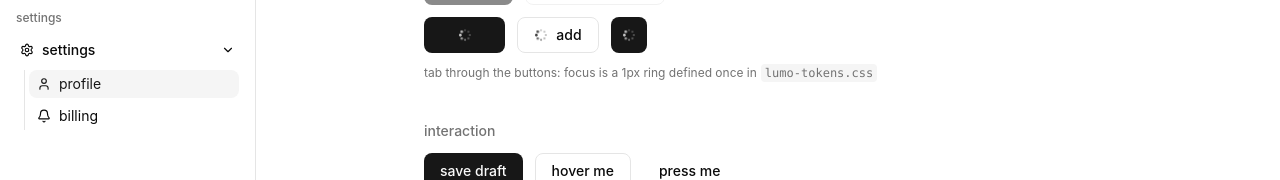
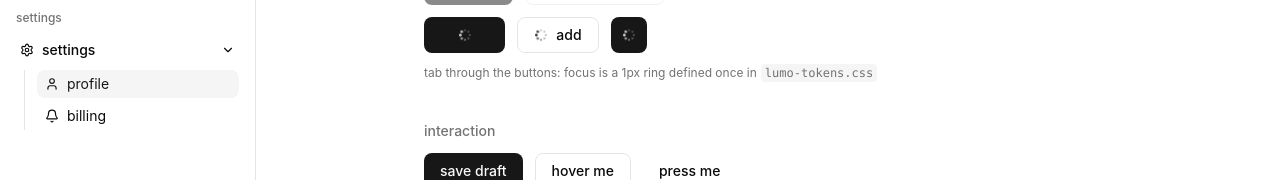
Before and after one commit to linyana/lumo-ui, a React (Vite) app: page / in a window 1280 px wide. Shown: the part 447-627 px from the top of the page. Built offline with nearby package versions, Linux system fonts and the light colour scheme.

Commit message:
style(menu): widen sub-menu horizontal padding
Give the sub list a larger start inset so nested rows read as clearly nested, and stop the compact popover's sub list from being flush with the popup edge.

```diff
--- a/src/components/lumo/Menu/Sub/index.tsx
+++ b/src/components/lumo/Menu/Sub/index.tsx
@@ -56,7 +56,7 @@ export function Sub({
 							<Popover.Title className="px-2 py-1 text-xs font-medium text-muted-foreground">
 								{label}
 							</Popover.Title>
-							<SubList className="ms-0 me-0 border-s-0 ps-0">{children}</SubList>
+							<SubList className="ms-0 me-0 border-s-0 ps-1">{children}</SubList>
 						</Popover.Popup>
 					</Popover.Positioner>
 				</Popover.Portal>
--- a/src/components/lumo/Menu/SubList/index.tsx
+++ b/src/components/lumo/Menu/SubList/index.tsx
@@ -9,7 +9,7 @@ export function SubList({ className, ...props }: SubListProps) {
 		<ul
 			data-slot="menu-sub-list"
 			className={cn(
-				'ms-4 me-2 mt-1 flex min-w-0 flex-col gap-1 border-s ps-1',
+				'ms-4 me-2 mt-1 flex min-w-0 flex-col gap-1 border-s ps-3',
 				'group-data-[compact]:hidden',
 				className,
 			)}
```
